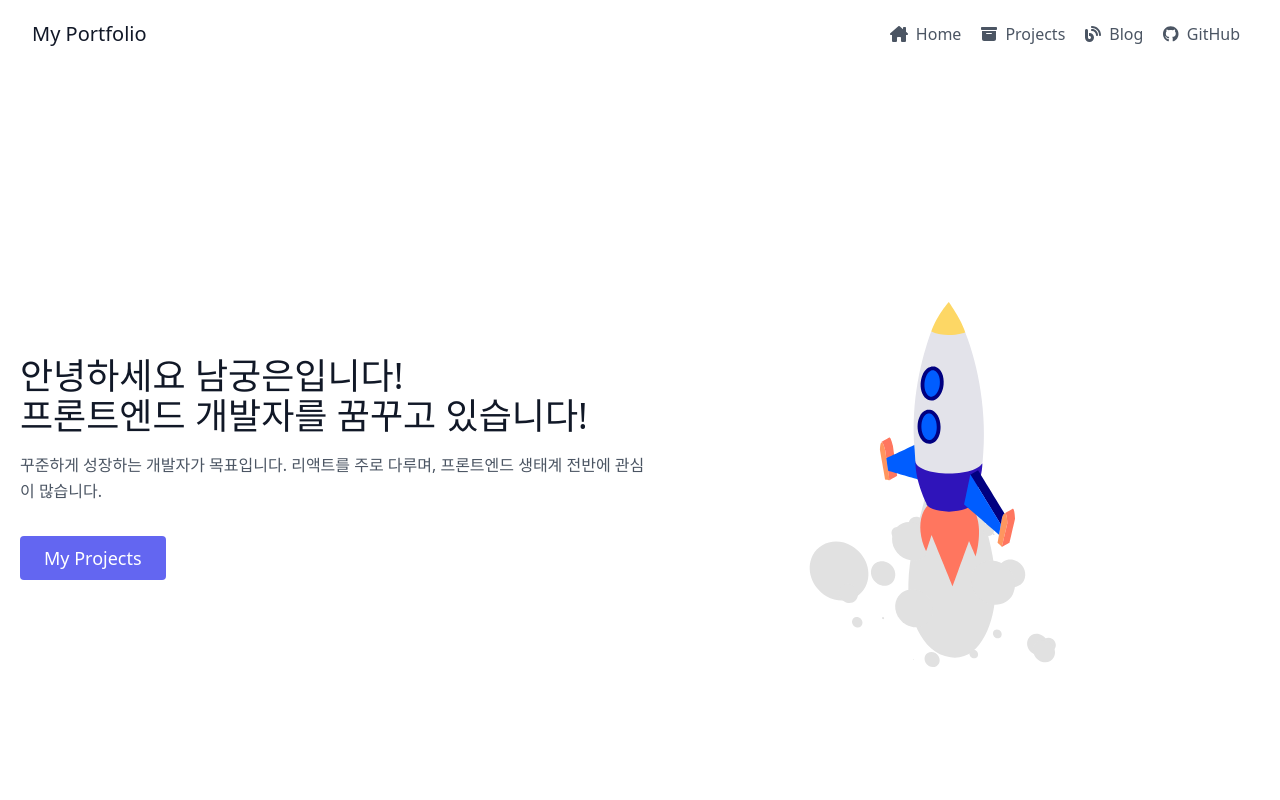
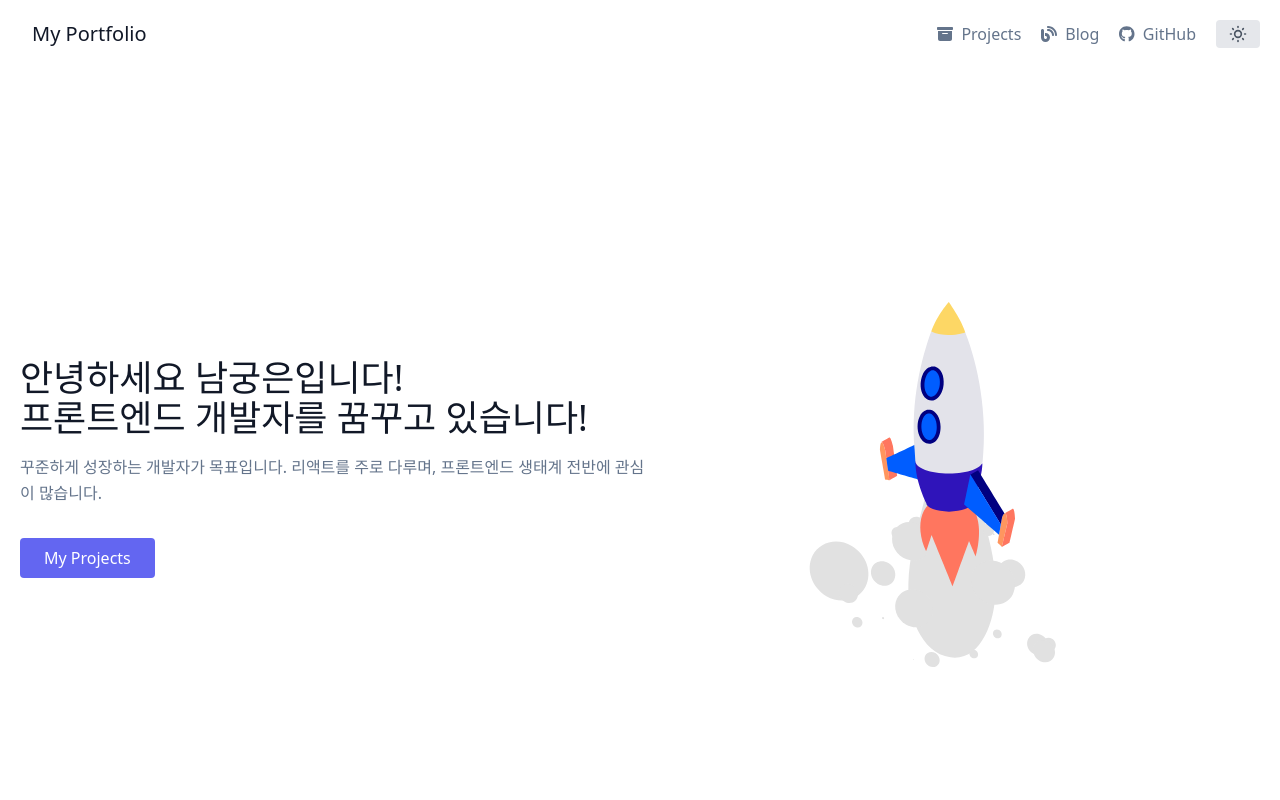
Before and after one commit to Eun-Ng/Next-Portfolio, a Next.js app: page / in a window 1280 px wide. Shown: the top 800 px of the page. Built offline with nearby package versions, Linux system fonts and the light colour scheme.

Commit message:
Add DarkMode/LightMode, Notion API

```diff
--- /dev/null
+++ b/components/DarkModeToggleBtn.js
@@ -0,0 +1,49 @@
+import {useTheme} from 'next-themes';
+
+const DarkModeToggleBtn = () => {
+  const {theme, setTheme} = useTheme();
+
+  return (
+    <>
+      <button
+        className='toggleBtn'
+        type='button'
+        onClick={() => setTheme(theme === 'dark' ? 'light' : 'dark')}
+      >
+        {/* Light Mode */}
+        <svg
+          xmlns='http://www.w3.org/2000/svg'
+          className='visible dark:invisible dark:h-0 dark:w-0 h-5 w-5'
+          fill='none'
+          viewBox='0 0 24 24'
+          stroke='currentColor'
+          strokeWidth='2'
+        >
+          <path
+            strokeLinecap='round'
+            strokeLinejoin='round'
+            d='M12 3v1m0 16v1m9-9h-1M4 12H3m15.364 6.364l-.707-.707M6.343 6.343l-.707-.707m12.728 0l-.707.707M6.343 17.657l-.707.707M16 12a4 4 0 11-8 0 4 4 0 018 0z'
+          />
+        </svg>
+
+        {/* Dark Mode */}
+        <svg
+          xmlns='http://www.w3.org/2000/svg'
+          className='invisible dark:visible dark:h-5 dark:w-5 h-0 w-0'
+          fill='none'
+          viewBox='0 0 24 24'
+          stroke='currentColor'
+          strokeWidth='2'
+        >
+          <path
+            strokeLinecap='round'
+            strokeLinejoin='round'
+            d='M20.354 15.354A9 9 0 018.646 3.646 9.003 9.003 0 0012 21a9.003 9.003 0 008.354-5.646z'
+          />
+        </svg>
+      </button>
+    </>
+  );
+};
+
+export default DarkModeToggleBtn;
--- a/components/Header.js
+++ b/components/Header.js
@@ -1,28 +1,20 @@
 import Link from 'next/link';
 import {FontAwesomeIcon} from '@fortawesome/react-fontawesome';
-import {
-  faHouseChimney,
-  faBlog,
-  faBoxArchive,
-} from '@fortawesome/free-solid-svg-icons';
+import {faBlog, faBoxArchive} from '@fortawesome/free-solid-svg-icons';
 import {faGithub} from '@fortawesome/free-brands-svg-icons';
+import DarkModeToggleBtn from './DarkModeToggleBtn';
 
 const Header = () => {
   return (
     <>
       <header className='text-gray-600 body-font'>
         <div className='container mx-auto flex flex-wrap p-5 flex-col md:flex-row items-center'>
-          <a className='flex title-font font-medium items-center text-gray-900 mb-4 md:mb-0'>
-            <span className='ml-3 text-xl'>My Portfolio</span>
-          </a>
+          <Link href='/'>
+            <a className='flex title-font font-medium items-center text-gray-900 mb-4 md:mb-0'>
+              <span className='ml-3 text-xl'>My Portfolio</span>
+            </a>
+          </Link>
           <nav className='md:ml-auto flex flex-wrap items-center text-base justify-center'>
-            <Link href='/'>
-              <a className='mr-5 hover:text-gray-900'>
-                <FontAwesomeIcon icon={faHouseChimney} />
-                Home
-              </a>
-            </Link>
-
             <Link href='/Projects'>
               <a className='mr-5 hover:text-gray-900'>
                 <FontAwesomeIcon icon={faBoxArchive} />
@@ -39,7 +31,6 @@ const Header = () => {
                 Blog
               </a>
             </Link>
-
             <Link href='https://github.com/Eun-Ng'>
               <a
                 className='mr-5 hover:text-gray-900'
@@ -50,6 +41,7 @@ const Header = () => {
                 GitHub
               </a>
             </Link>
+            <DarkModeToggleBtn />
           </nav>
         </div>
       </header>
--- a/components/Layout.js
+++ b/components/Layout.js
@@ -3,11 +3,11 @@ import Header from './Header';
 
 const Layout = ({children}) => {
   return (
-    <>
+    <div className='bg-primary'>
       <Header />
       <div className=''>{children}</div>
       <Footer />
-    </>
+    </div>
   );
 };
 
--- a/components/home/MainContents.js
+++ b/components/home/MainContents.js
@@ -17,9 +17,7 @@ const MainContents = () => {
         </p>
         <div className='flex justify-center'>
           <Link href='/Projects'>
-            <a className='inline-flex text-white bg-indigo-500 border-0 py-2 px-6 focus:outline-none hover:bg-indigo-600 rounded text-lg'>
-              My Projects
-            </a>
+            <a className='projectBtn'>My Projects</a>
           </Link>
         </div>
       </div>
--- /dev/null
+++ b/config/index.js
@@ -0,0 +1,2 @@
+export const DATABASE_ID = process.env.NOTION_DATABASE_ID;
+export const TOKEN = process.env.NOTION_TOKEN;
--- a/package.json
+++ b/package.json
@@ -13,6 +13,7 @@
     "@fortawesome/free-brands-svg-icons": "^6.1.2",
     "@fortawesome/free-solid-svg-icons": "^6.1.2",
     "@fortawesome/react-fontawesome": "^0.2.0",
+    "dotenv": "^16.0.1",
     "next": "12.2.4",
     "next-themes": "^0.2.0",
     "react": "18.2.0",
--- a/pages/Projects.js
+++ b/pages/Projects.js
@@ -1,7 +1,9 @@
 import Layout from '../components/Layout';
 import Head from 'next/head';
+import {TOKEN, DATABASE_ID} from '../config';
 
-const Projects = () => {
+const Projects = ({projectNames}) => {
+  console.log(projectNames);
   return (
     <>
       <Layout>
@@ -17,3 +19,32 @@ const Projects = () => {
 };
 
 export default Projects;
+
+// 처음 빌드 타임에 호출
+export async function getStaticProps() {
+  const options = {
+    method: 'POST',
+    headers: {
+      Accept: 'application/json',
+      'Notion-Version': '2022-06-28',
+      'Content-Type': 'application/json',
+      Authorization: `Bearer ${TOKEN}`,
+    },
+    body: JSON.stringify({page_size: 100}),
+  };
+
+  const res = await fetch(
+    `https://api.notion.com/v1/databases/${DATABASE_ID}/query`,
+    options
+  );
+
+  const projects = await res.json();
+
+  const projectNames = projects.results.map((aProject) => aProject.properties);
+
+  console.log(`projectNames: ${projectNames}`);
+
+  return {
+    props: {projectNames}, // will be passed to the page component as props
+  };
+}
--- a/pages/_app.js
+++ b/pages/_app.js
@@ -2,9 +2,14 @@ import '../styles/globals.css';
 import {config} from '@fortawesome/fontawesome-svg-core';
 import '@fortawesome/fontawesome-svg-core/styles.css';
 config.autoAddCss = false;
+import {ThemeProvider} from 'next-themes';
 
 function MyApp({Component, pageProps}) {
-  return <Component {...pageProps} />;
+  return (
+    <ThemeProvider attribute='class'>
+      <Component {...pageProps} />
+    </ThemeProvider>
+  );
 }
 
 export default MyApp;
--- a/styles/globals.css
+++ b/styles/globals.css
@@ -11,3 +11,56 @@ body {
 .svg-inline--fa {
   margin-right: 8px;
 }
+
+.bg-primary {
+  @apply bg-white dark:bg-slate-800;
+}
+
+.projectBtn {
+  @apply inline-flex text-white bg-indigo-500 border-0 py-2 px-6
+  focus:outline-none
+  hover:text-white
+  hover:bg-indigo-600 rounded
+  dark:text-white;
+}
+
+.toggleBtn {
+  @apply inline-flex items-center bg-gray-200 border-0 py-1 px-3 rounded text-base md:mt-0
+  focus:outline-none
+  hover:text-orange-500
+  dark:bg-slate-600
+  dark:text-slate-400
+  dark:hover:text-yellow-500;
+}
+
+project-card {
+  @apply flex flex-col m-3 rounded-xl w-full
+            transition duration-300 transform border border-gray-300
+            hover:scale-105
+            hover:shadow-lg
+            dark:border-gray-200/50
+            dark:hover:shadow-gray-400/40
+            hover:text-blue-600;
+}
+
+h1,
+h2,
+h3,
+h4,
+h5,
+h6 {
+  @apply text-slate-900 dark:text-white;
+}
+
+footer {
+  @apply text-gray-600 dark:text-white
+    bg-gray-100 dark:bg-slate-600/20;
+}
+
+a {
+  @apply text-slate-500 hover:text-slate-700 dark:text-slate-400 dark:hover:text-slate-50;
+}
+
+p {
+  @apply text-slate-500 dark:text-slate-400;
+}
```
Also changed, not shown: 2 other files (tests, documents, lock files or other folders).
